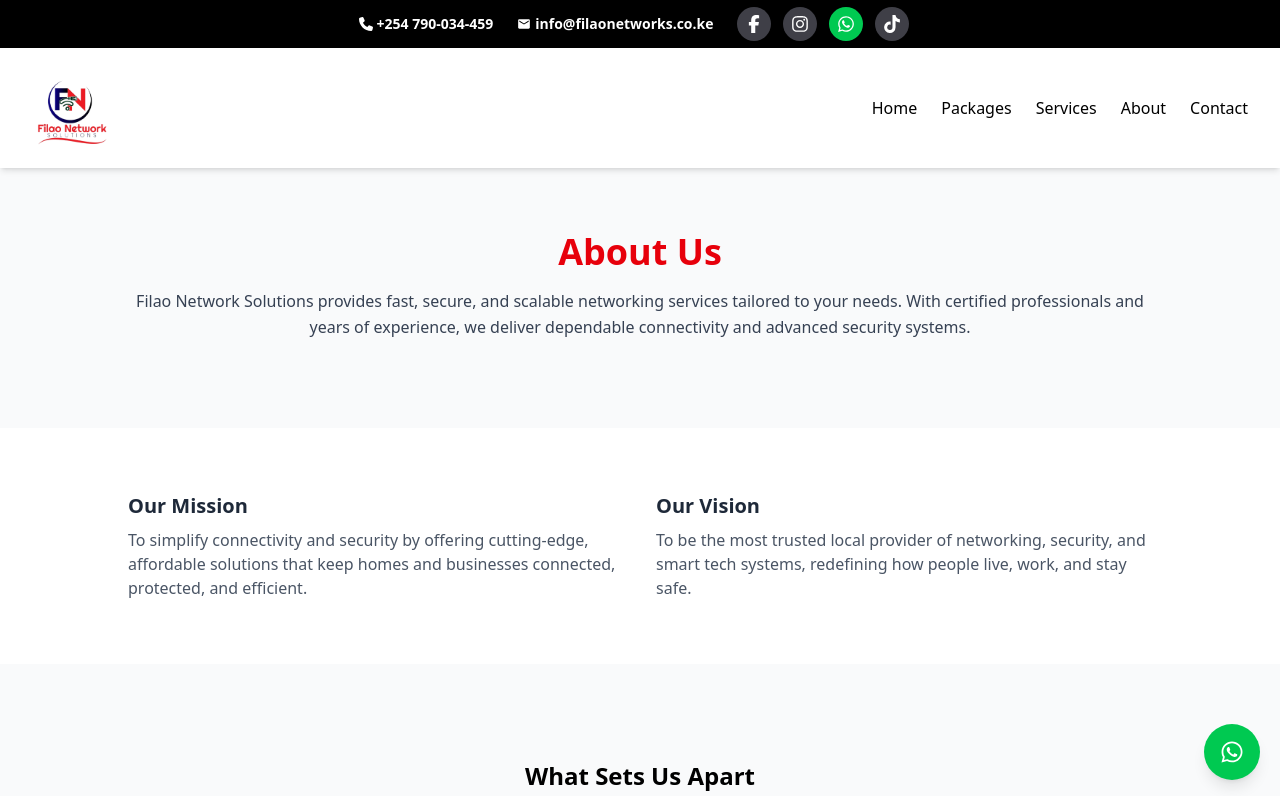
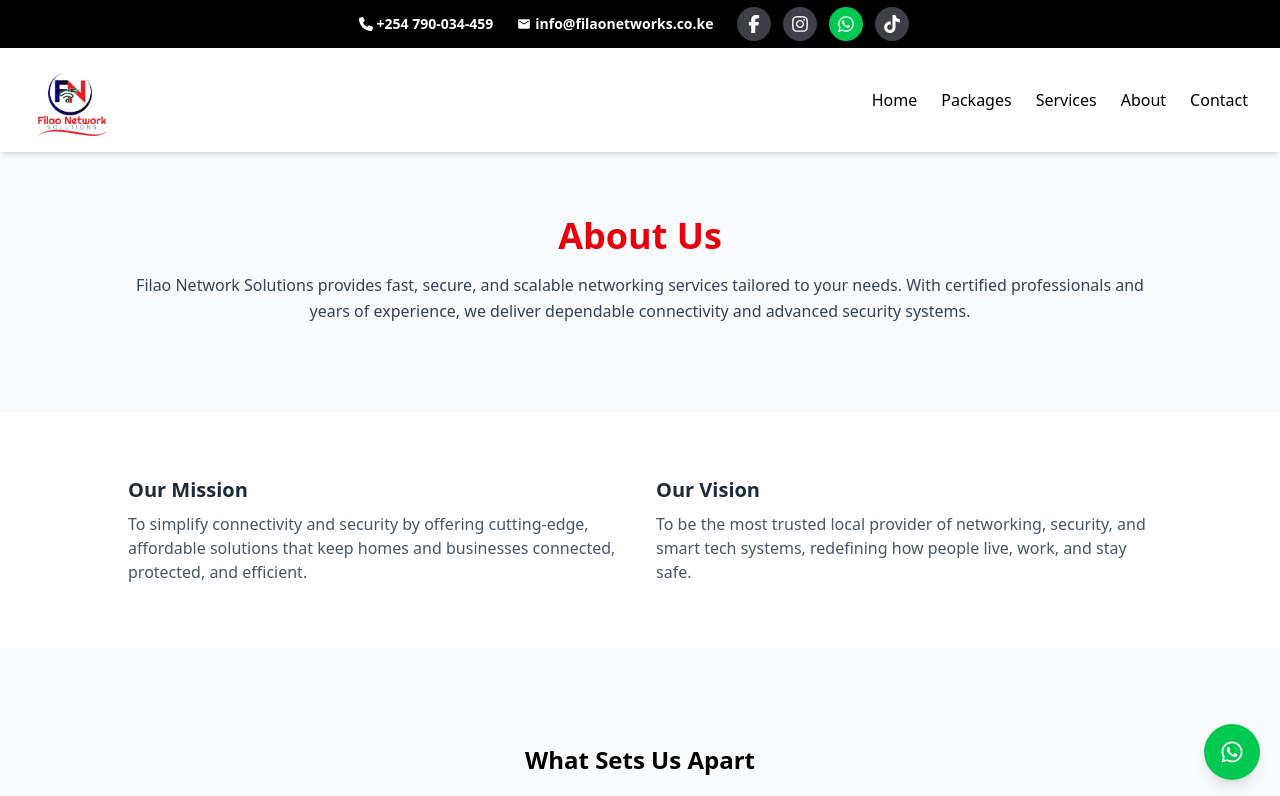
Before and after one commit to millan-amara/filaonetworks, a React (Vite) app: page /about in a window 1280 px wide. Shown: the top 796 px of the page. Built offline with nearby package versions, Linux system fonts and the light colour scheme.

Commit message:
adjust logo sizing

```diff
--- a/src/components/Navbar.jsx
+++ b/src/components/Navbar.jsx
@@ -26,13 +26,13 @@ function Navbar() {
         </div>
 
         <header
-            className={`px-8 py-2 flex justify-between items-center sticky top-0 z-30 text-black transition-all duration-300 ${
+            className={`px-8 flex justify-between items-center sticky top-0 z-30 text-black transition-all duration-300 ${
                 isHome ? "bg-white md:bg-transparent md:text-white sticky" : "bg-white shadow-md"
             }`}
         >
 
             <Link to='/' className='flex flex-col items-center'>
-                <img src={Logo} className='w-20 ' />
+                <img src={Logo} className='w-16 md:w-20' />
             </Link>
 
             {/* Hamburger toggle */}
```
